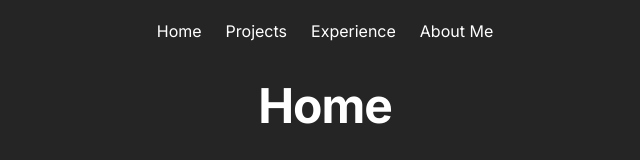
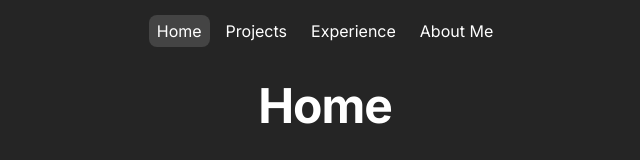
Before and after one commit to smithr38atwit/smithr38atwit.github.io, a React (Vite) app: page / in a window 1280 px wide. Shown: the top 160 px of the page, without its empty margins (315-955 px from the left). Built offline with nearby package versions, Linux system fonts and the light colour scheme.

Commit message:
add tab navigation

```diff
--- a/src/routes/app/app.jsx
+++ b/src/routes/app/app.jsx
@@ -1,14 +1,29 @@
-import { Link, Outlet } from "react-router-dom";
+import { Link, Outlet, useLocation } from "react-router-dom";
 import "./app.css";
 
 function App() {
+  const location = useLocation();
+
+  const isActive = (path) => {
+    return location.pathname === path ? "selected" : "";
+  };
+
   return (
     <>
       <nav className="top-nav">
-        <Link to="/">Home</Link>
-        <Link to="projects">Projects</Link>
-        <Link to="experience">Experience</Link>
-        <Link to="about">About Me</Link>
+        <Link to="/" className={isActive("/")}>
+          Home
+        </Link>
+        <Link to="projects" className={isActive("/projects")}>
+          Projects
+        </Link>
+        <Link to="experience" className={isActive("/experience")}>
+          Experience
+        </Link>
+        <Link to="about" className={isActive("/about")}>
+          About Me
+        </Link>
+        {/* TODO: color theme switcher */}
       </nav>
 
       <Outlet />
```
